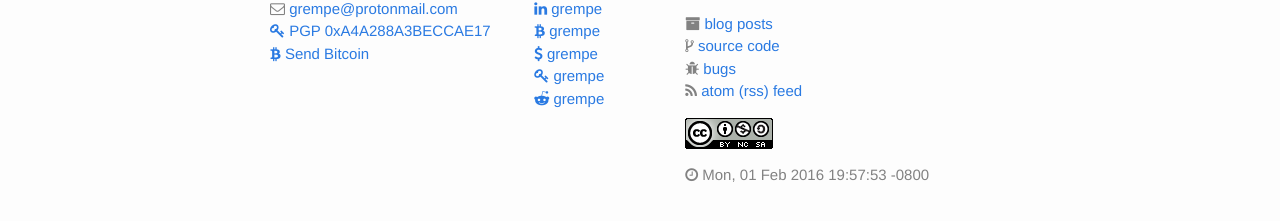
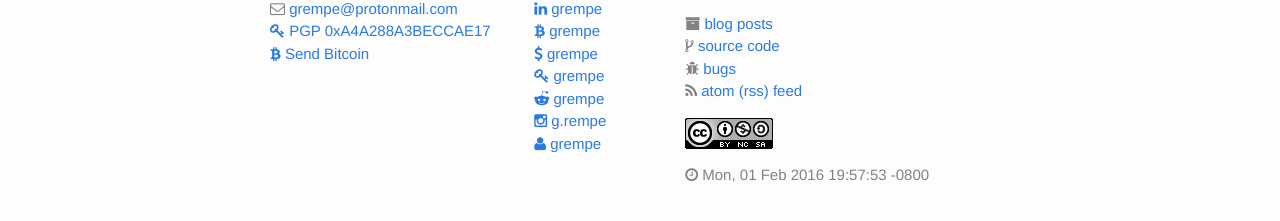
Before and after one commit to grempe/grempe.github.io, a Jekyll site: the page built from index.html, in a window 1280 px wide. Shown: the part 475-696 px from the top of the page. Built offline with Jekyll 4.4.1, drawn with Linux system fonts in a browser that asks for light colours.

Commit message:
Update to track GH pages updates. Add some links to footer.

```diff
--- a/Gemfile
+++ b/Gemfile
@@ -4,3 +4,4 @@
 gem 'jekyll-redirect-from'
 gem 'jekyll-sitemap'
 gem 'jekyll-mentions'
+gem 'jekyll-paginate'
--- a/_config.yml
+++ b/_config.yml
@@ -35,6 +35,7 @@
   - jekyll-redirect-from
   - jekyll-sitemap
   - jekyll-mentions
+  - jekyll-paginate
 whitelist:
   - jekyll-redirect-from
   - jekyll-sitemap
--- a/_includes/footer.html
+++ b/_includes/footer.html
@@ -79,6 +79,19 @@
             </a>
           </li>
 
+          <li>
+            <a href="https://www.instagram.com/g.rempe/" target="_blank">
+              <span class="fa fa-instagram"></span>&nbsp;<span class="username">g.rempe</span>
+            </a>
+          </li>
+
+          <li>
+            <a href="https://www.onename.com/grempe" target="_blank">
+              <span class="fa fa-user"></span>&nbsp;<span class="username">grempe</span>
+            </a>
+          </li>
+
+
         </ul>
       </div>
 
```
Also changed, not shown: Gemfile.lock, README.md.
